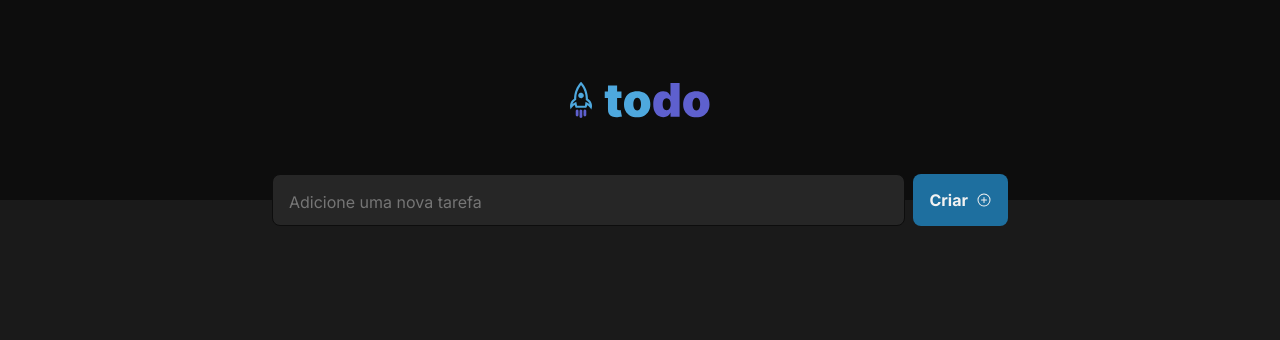
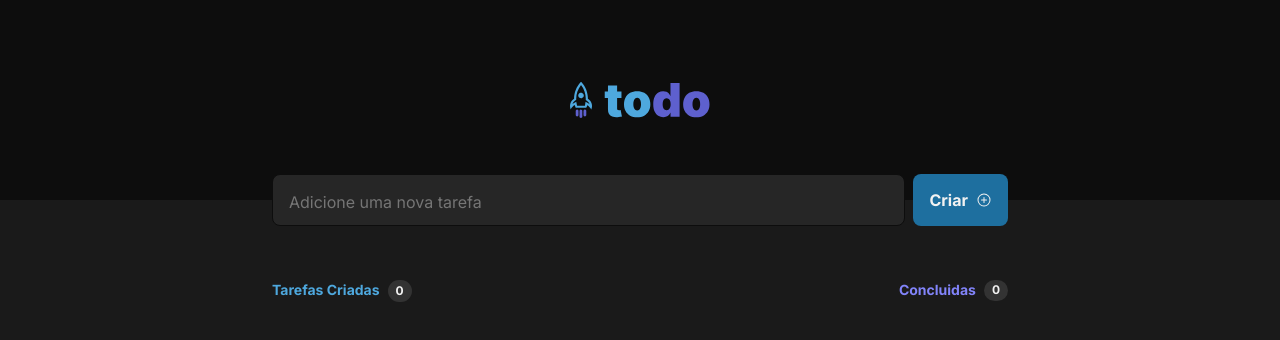
Before and after one commit to luksquitos/ignite-todo, a React (Vite) app: page / in a window 1280 px wide. Shown: the top 340 px of the page. Built offline with nearby package versions, Linux system fonts and the light colour scheme.

Commit message:
feat: board inicio

```diff
--- a/src/components/App.tsx
+++ b/src/components/App.tsx
@@ -2,6 +2,7 @@ import { useState } from 'react'
 import styles from './App.module.css'
 import { Header } from './Header'
 import { Input } from './Input'
+import { Board } from './Board'
 
 export function App() {
   return (
@@ -10,6 +11,7 @@ export function App() {
 
       <section className={styles.wrapper}>
         <Input />
+        <Board />
       </section>
     </>
   )
--- /dev/null
+++ b/src/components/Board.module.css
@@ -0,0 +1,36 @@
+.header {
+  margin-top: 4rem;
+  margin-bottom: 1.5rem;
+  display: flex;
+  align-items: flex-start;
+  justify-content: space-between;
+  /* border: 1px solid red; */
+}
+
+.header div {
+  display: flex;
+  gap: 0.5rem;
+}
+
+.number {
+  padding: 2% 8px;
+  background-color: var(--gray-400);
+  border-radius: 999px;
+  font-size: 0.75rem;
+  display: flex;
+  align-items: center;
+  /* FIXME Por que o conteúdo não fica certo lá dentro?
+  O padding de 2px parece que não tem efeito de nada */
+}
+
+.newTasks, .finishedTasks {
+  font-size: 0.875rem;
+}
+
+.newTasks {
+  color: var(--blue);
+}
+
+.finishedTasks {
+  color: var(--purple);
+}
--- /dev/null
+++ b/src/components/Board.tsx
@@ -0,0 +1,33 @@
+import styles from './Board.module.css'
+
+
+const jsonTasks = []
+
+export function Board() {
+  return (
+    <>
+      <header className={styles.header}>
+        <div>
+          <strong className={styles.newTasks}>Tarefas Criadas</strong>
+          <strong className={styles.number}>0</strong>
+        </div>
+        <div>
+          <strong className={styles.finishedTasks}>Concluidas</strong>
+          <strong className={styles.number}>0</strong>
+        </div>
+      </header>
+
+      <main>
+        {/* { FIXME por que erro aqui ?
+          if (!jsonTasks) {
+             <EmptyBoard />
+          }
+
+          else {
+            jsonTasks.map()
+          }
+        } */}
+      </main>
+    </>
+  )
+}
```
